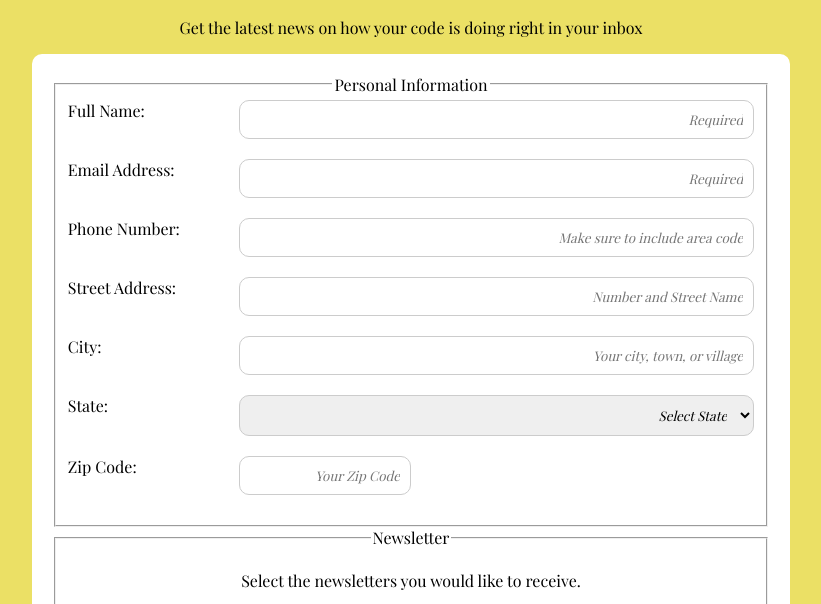
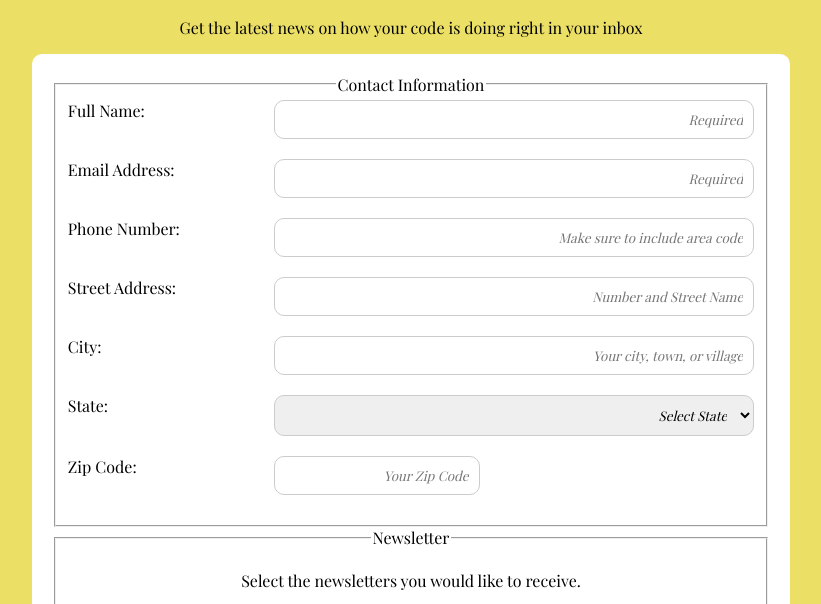
Before and after one commit to AleksandarVasilkov/Online-Registration-Form, a plain HTML site: page index.html in a window 1280 px wide. Shown: the part 121-725 px from the top of the page, without its empty margins (229-1050 px from the left). Drawn offline with nearby package versions, Linux system fonts and the light colour scheme.

Commit message:
minor fixes after feedback

```diff
--- a/index.html
+++ b/index.html
@@ -16,7 +16,7 @@
             <p>Get the latest news on how your code is doing right in your inbox</p>
             <form>
                 <fieldset class="information">
-                <legend>Personal Information</legend>
+                <legend>Contact Information</legend>
                 <div>
               <label for="full_name">Full Name:</label>
               <input type="text" id="full_name" name="full_name" placeholder="Required" required><br><br>
--- a/styles.css
+++ b/styles.css
@@ -52,6 +52,8 @@ input[name="zipCode"] {
 
 input:focus, select:focus, textarea:focus {
   border: 3px ridge #EBE065;
+  transition: background-color 0.3s ease;
+  background-color: #EBE065;
 }
 
 input[type="submit"] {
@@ -112,17 +114,17 @@ display: flex;
   }
 
   .information label {
-width: 25%;
+width: 30%;
 
   }
 
   .information input, select {
-width: 75%;
+width: 70%;
 margin-top: 0;
   }
 
   input[name="zipCode"] {
-    width: 25%;
+    width: 30%;
       }
 
 }
```
